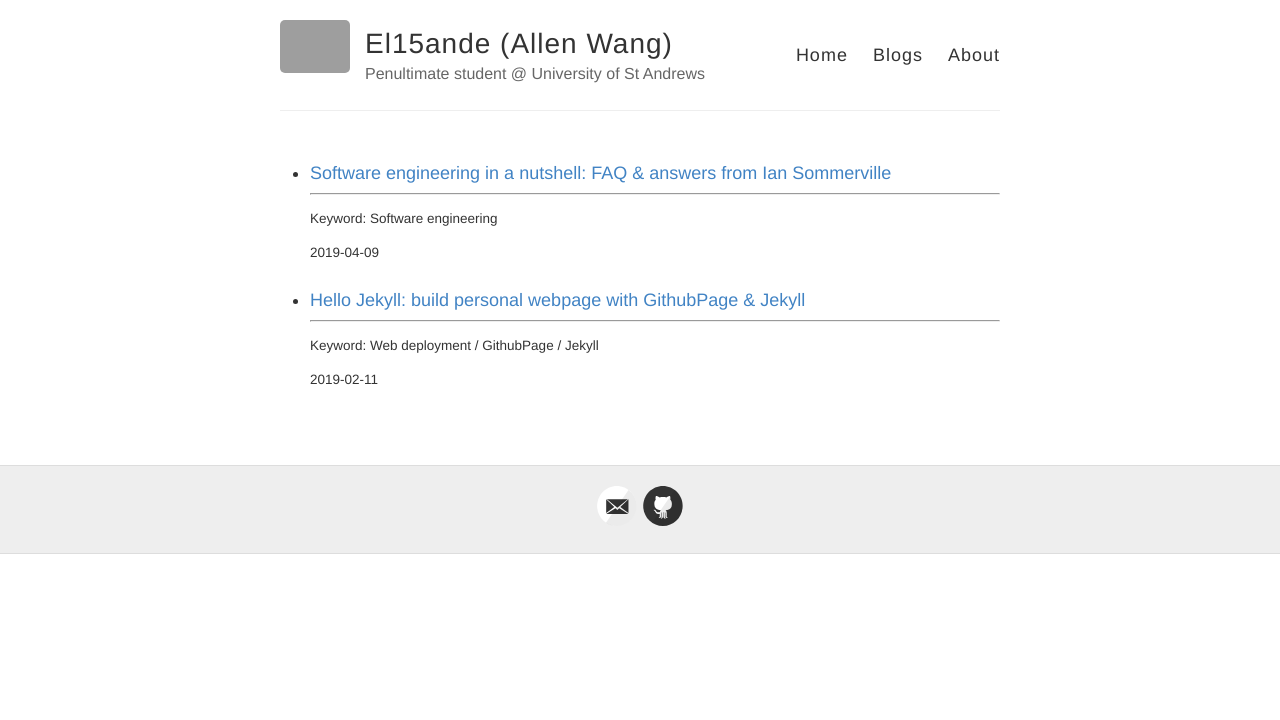
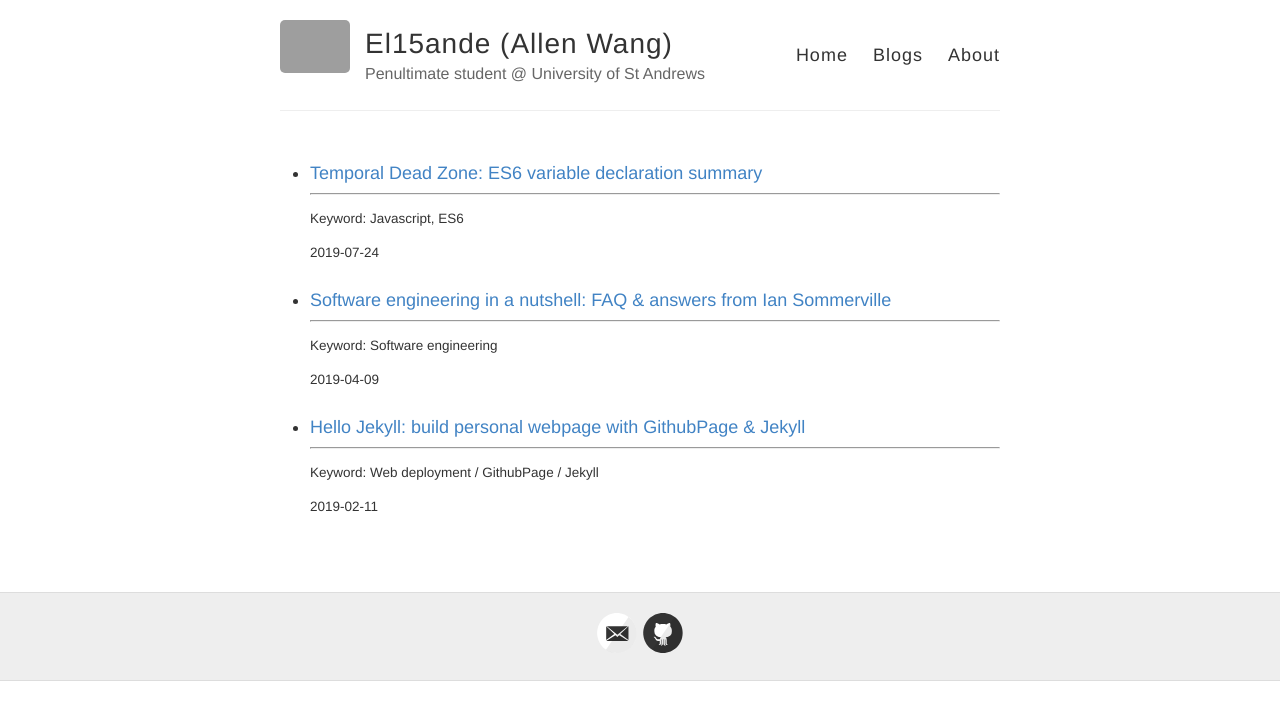
Before and after one commit to El15ande/El15ande.github.io, a Jekyll site: the page built from bloglist.html, in a window 1280 px wide. Shown: the top 720 px of the page. Built offline with Jekyll 4.4.1, drawn with Linux system fonts in a browser that asks for light colours; grey boxes are pictures that could not be loaded.

Commit message:
7/24-1: Update markdown structure

```diff
--- /dev/null
+++ b/_posts/2019-07-24-Temporal-Dead-Zone.md
@@ -0,0 +1,11 @@
+---
+layout: post
+title: "Temporal Dead Zone: ES6 variable declaration summary"
+date: 2019-7-24
+---
+<hr>
+Keyword: Javascript, ES6
+
+<br>
+<hr>
+关键词：Javascript, ES6
```
Also changed, not shown: _posts/2019-02-11-Hello-Jekyll.md (+8 -0 lines), _posts/2019-04-09-Software-Engineering-FAQ.md (+5 -3 lines).
